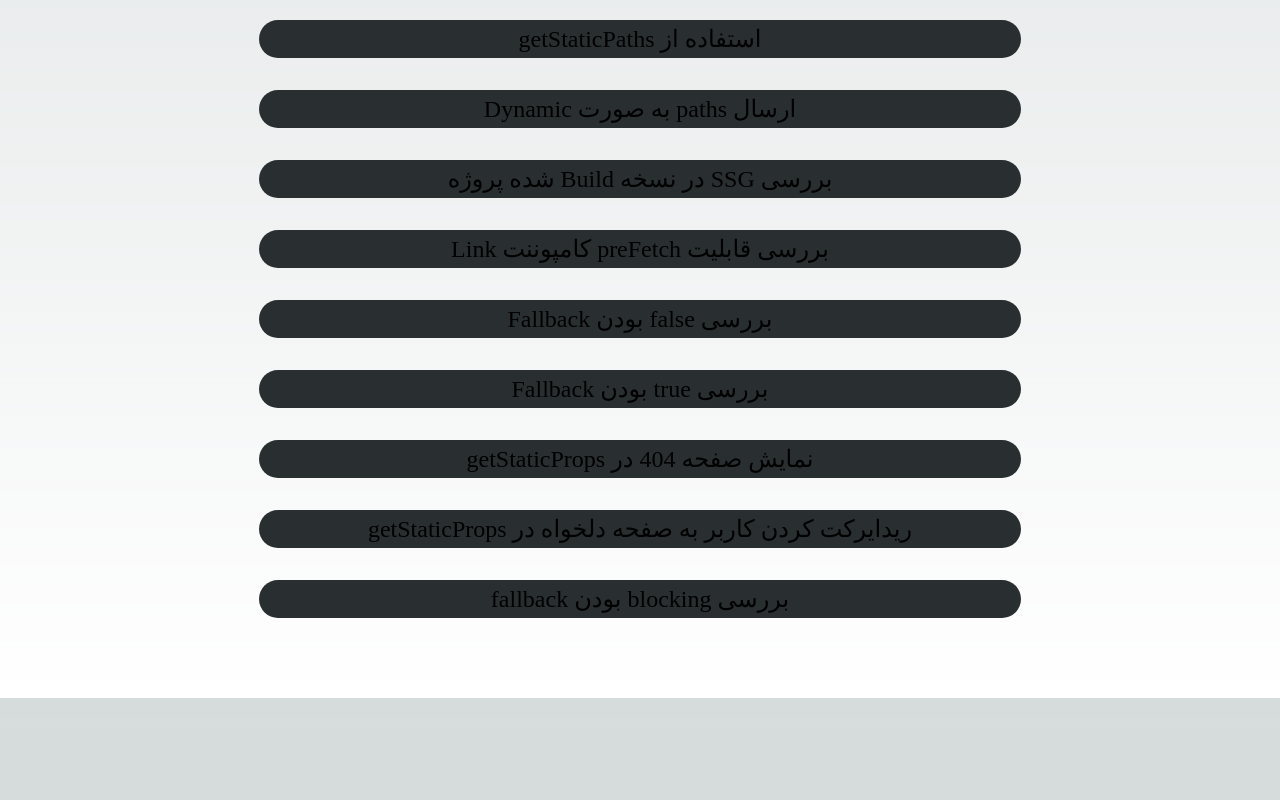
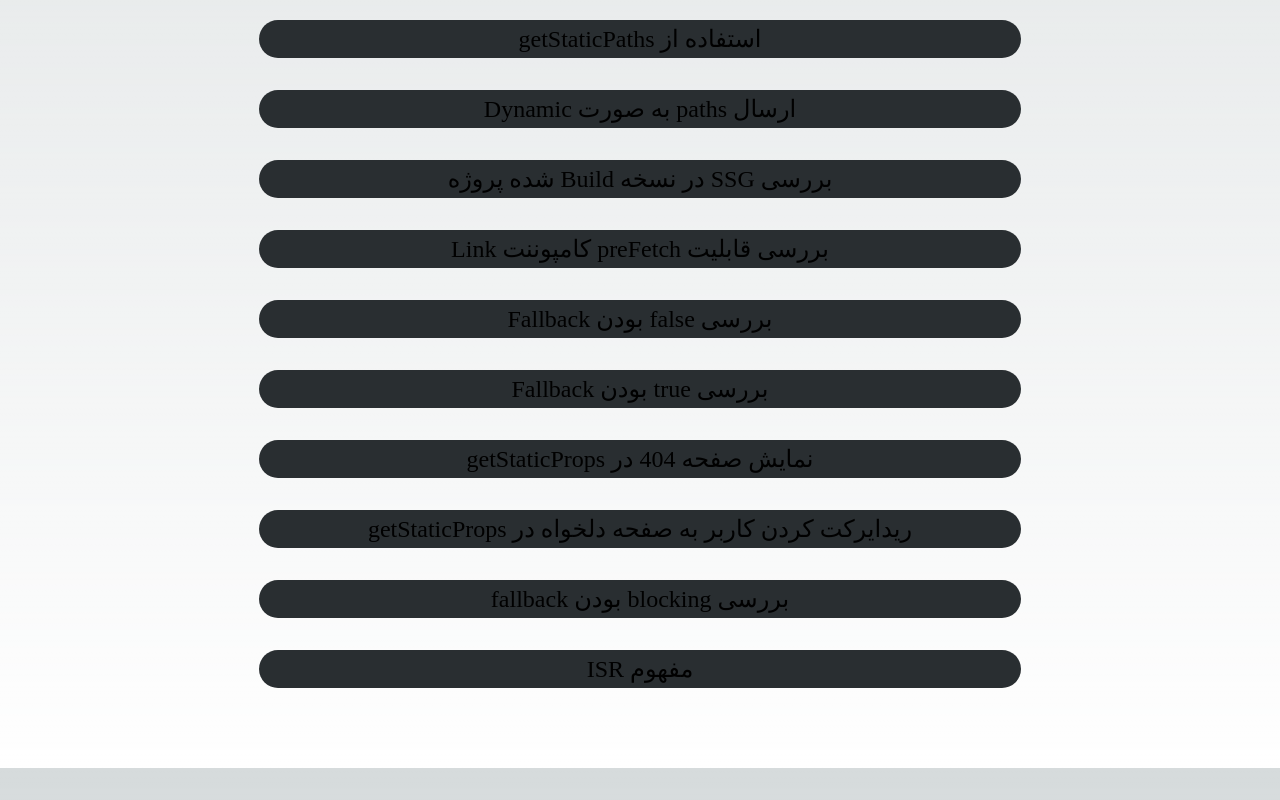
Before and after one commit to mosalehkamali/nextjs-tutorial, a Next.js app: page /Pre-rendering-Data-Fetching in a window 1280 px wide. Shown: the part 711-1511 px from the top of the page. Before the commit the page ends 1441 px from the top, so only its background shows below. Built offline with nearby package versions, Linux system fonts and the light colour scheme.

Commit message:
ISRConcept

```diff
--- a/data/db.json
+++ b/data/db.json
@@ -94,6 +94,12 @@
             "title":"بررسی blocking بودن fallback",
             "path":"FallbackBlocking",
             "lessonLink":"https://sabzlearn.ir/lesson/45-27943/"
+           },
+           {
+            "id":116,
+            "title":"مفهوم ISR",
+            "path":"ISRConcept",
+            "lessonLink":"https://sabzlearn.ir/lesson/45-27944/"
            }
 
         ]
```
Also changed, not shown: pages/Pre-rendering-Data-Fetching/ISRConcept.js (added, +17 -0 lines).
